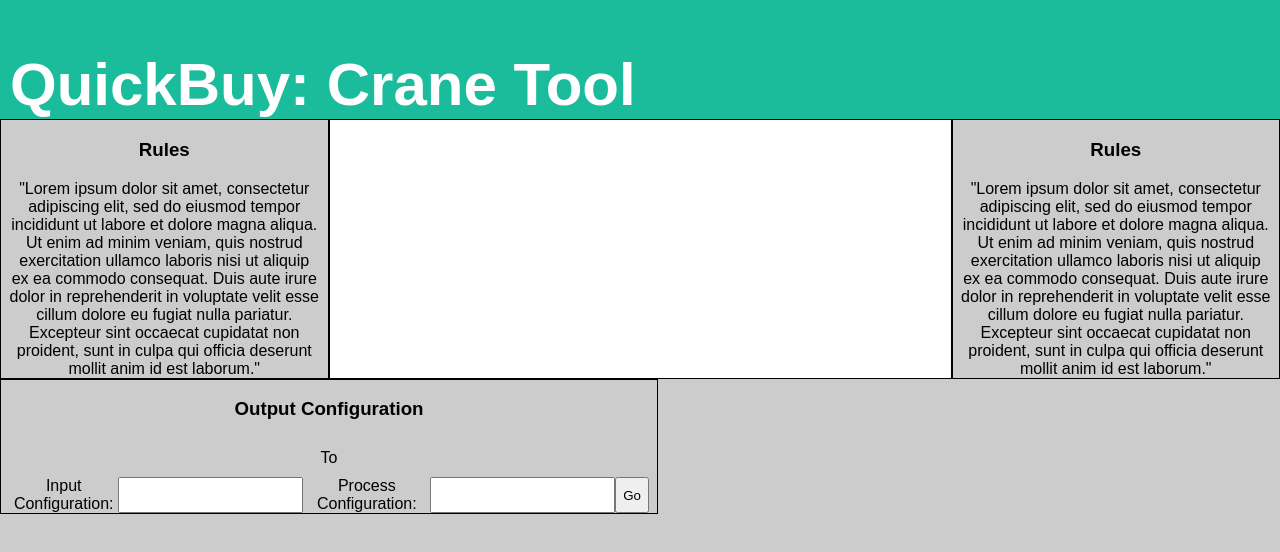
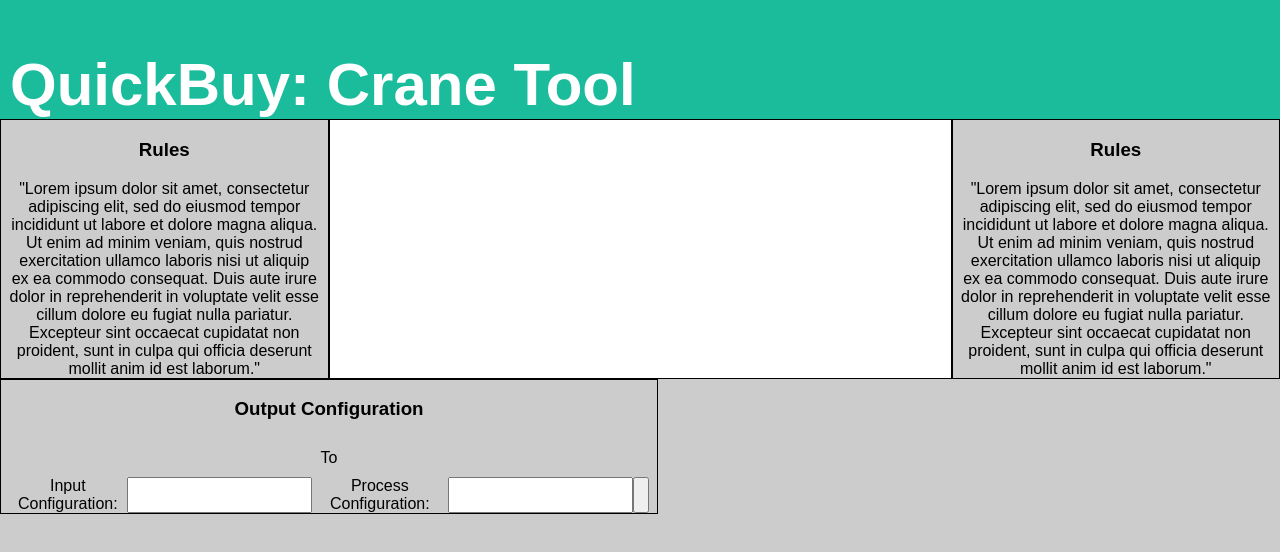
Before and after one commit to mahyarmirrashed/similkameen, a React (Create React App) app in the folder client/: page / in a window 1280 px wide. Shown: the top 552 px of the page. Built offline with nearby package versions, Linux system fonts and the light colour scheme.

Commit message:
Update App.js

```diff
--- a/client/src/App.js
+++ b/client/src/App.js
@@ -1,11 +1,18 @@
 import logo from './logo.svg';
 import './App.css';
 import './style.css';
+import {useState} from 'react'
 
 const App = () => {
-  const onSubmit = (e) => {
+
+  const [input, setInput] = useState('');
+  const [process, setProcess] = useState('');
+
+  const onClick = (e) => {
     e.preventDefault();
-    console.log("submitted")
+    console.log(input, process)
+    setInput('')
+    setProcess('')
   }
   return (
     <div className="App">
@@ -26,7 +33,7 @@
         </div>
       </div>
       <div className='content_container'>
-        <div className='input_tile'>
+        <div className='input_tile' >
           <div className='center status_msg'>
             <h3>Output Configuration</h3>
           </div>
@@ -35,10 +42,10 @@
           </span>
           <div className='center'>
             <label htmlFor="input_config">Input Configuration:</label>
-            <input id="input_config"/>
+            <input type ='text' id="input_config" value = {input} onChange ={(e) => setInput(e.target.value)}/>
             <label for="process_config">Process Configuration:</label>
-            <input id="process_config"/>
-            <input id="send_input_and_process" type="submit" value="Go"/>
+            <input id="process_config" value = {process} onChange = {(e) => setProcess(e.target.value)}/>
+            <button id="send_input_and_process" value="Go" onClick={onClick}/>
 
           </div>
         </div>
```
